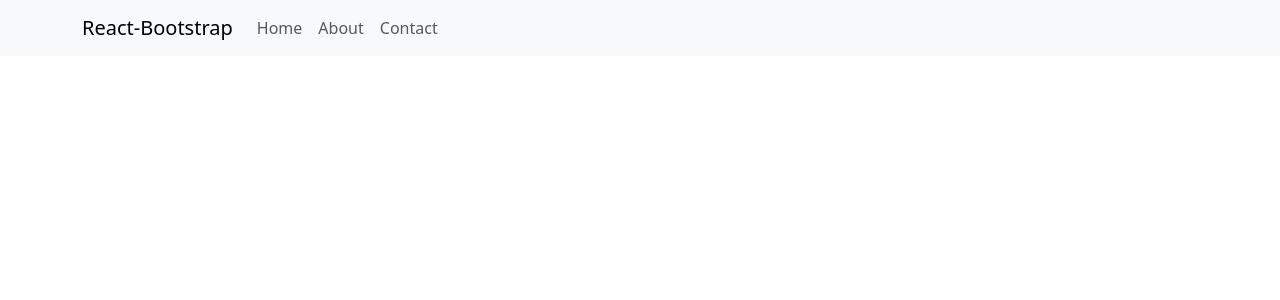
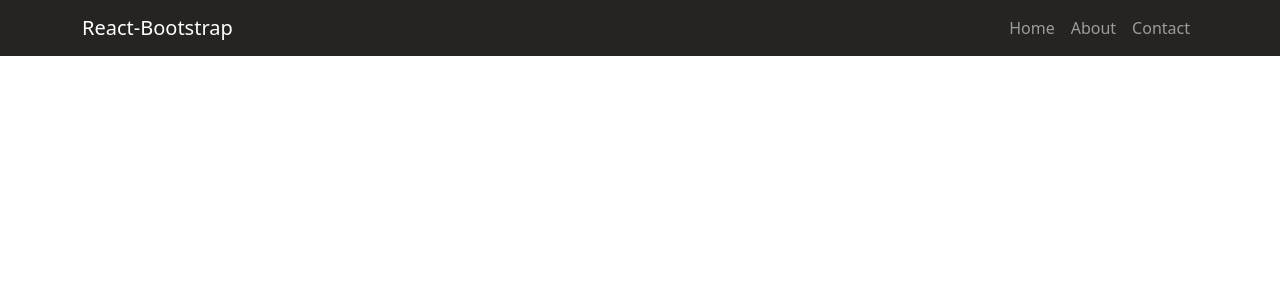
Before and after one commit to LucasAlbarado/lucas-albarado, a React (Create React App) app: page / in a window 1280 px wide. Shown: the top 300 px of the page. Built offline with nearby package versions, Linux system fonts and the light colour scheme.

Commit message:
nav-bar finalizada

```diff
--- a/src/components/home.css
+++ b/src/components/home.css
@@ -0,0 +1,28 @@
+.layout {
+  width: 1366px;
+  height: 768px;
+
+  display: grid;
+  grid:
+    "header header header" auto
+    "leftSide body rightSide" 1fr
+    "footer footer footer" auto
+    / auto 1fr auto;
+  gap: 8px;
+}
+
+.header {
+  grid-area: header;
+}
+.leftSide {
+  grid-area: leftSide;
+}
+.body {
+  grid-area: body;
+}
+.rightSide {
+  grid-area: rightSide;
+}
+.footer {
+  grid-area: footer;
+}
--- a/src/components/home.jsx
+++ b/src/components/home.jsx
@@ -2,7 +2,7 @@ import React from "react";
 
 const Home = () => {
   return (
-    <div>
+    <div className="body">
       <h1>View Home</h1>
     </div>
   );
--- a/src/layouts/navBar.css
+++ b/src/layouts/navBar.css
@@ -0,0 +1,13 @@
+* {
+  margin: 0;
+  padding: 0;
+}
+.header {
+  background-color: #252422;
+  margin: 0px;
+  padding: 0px;
+}
+.container {
+  margin: 0;
+  padding: 0;
+}
--- a/src/layouts/navBar.jsx
+++ b/src/layouts/navBar.jsx
@@ -1,18 +1,19 @@
 import React from "react";
 import { Container, Nav, Navbar } from "react-bootstrap";
 import { Link } from "react-router-dom";
+import "./navBar.css";
 
 const NavBarExample = () => {
   return (
     <>
-      <Navbar expand="lg" className="bg-body-tertiary">
-        <Container>
+      <Navbar expand="lg" className="header" data-bs-theme="dark">
+        <Container className="container">
           <Navbar.Brand as={Link} to="/">
             React-Bootstrap
           </Navbar.Brand>
           <Navbar.Toggle aria-controls="basic-navbar-nav" />
-          <Navbar.Collapse id="basic-navbar-nav">
-            <Nav className="me-auto">
+          <Navbar.Collapse id="basic-navbar-nav" className="flex-grow-0 ">
+            <Nav className="me-auto nav-bar">
               <Nav.Link as={Link} to="/">
                 Home
               </Nav.Link>
```
